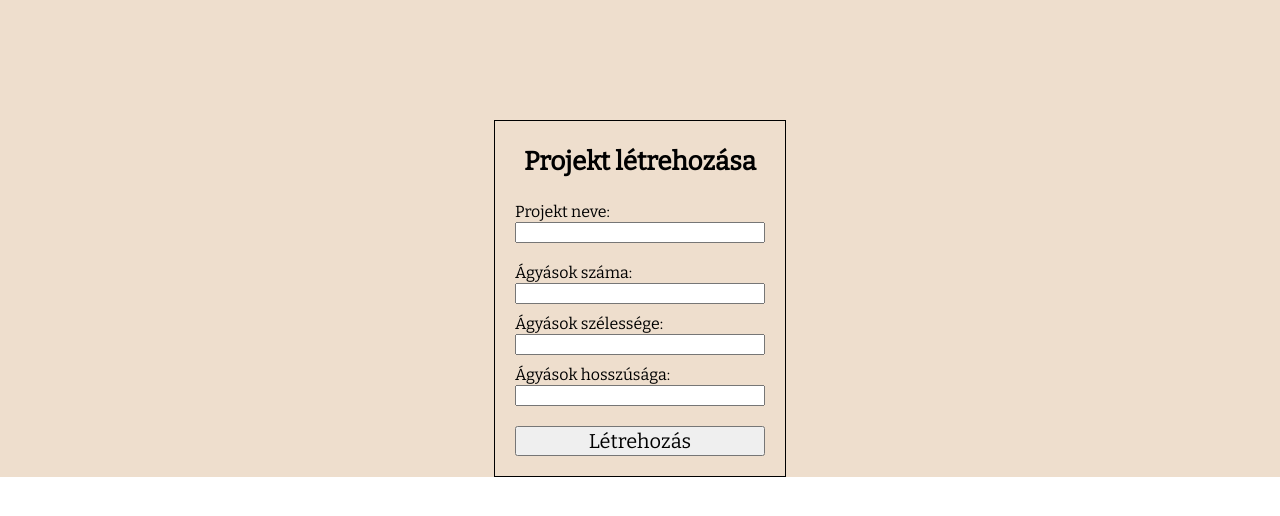
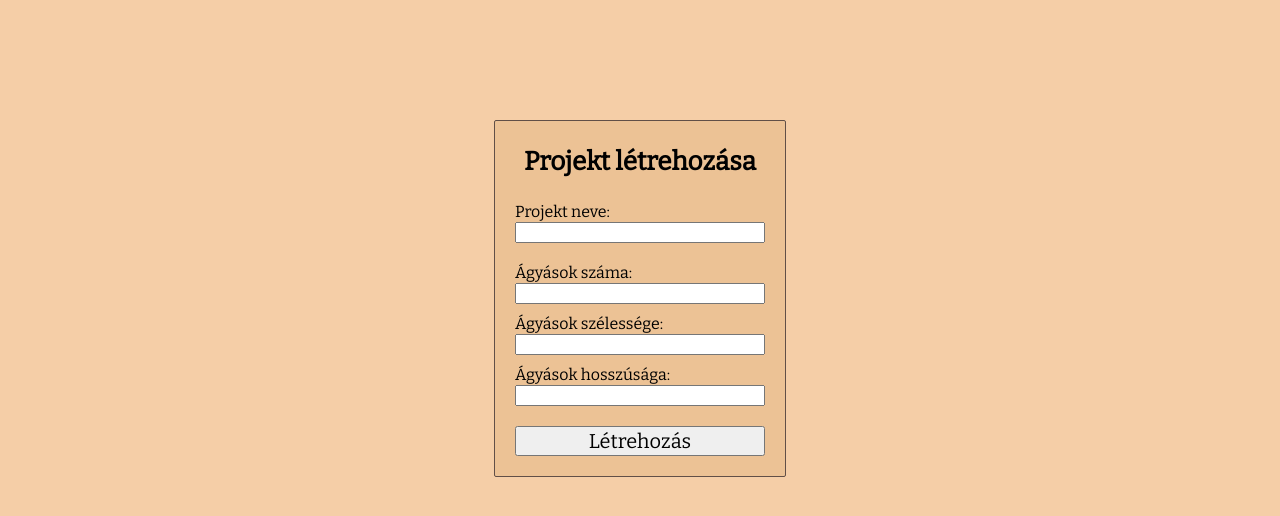
Before and after one commit to mikobalint-szbi/PlantPlanner, a SvelteKit app: page /NewProject in a window 1280 px wide. Shown: the top 516 px of the page. Built offline with nearby package versions, Linux system fonts and the light colour scheme.

Commit message:
NewProject page – little changes

```diff
--- a/src/lib/SideBar.svelte
+++ b/src/lib/SideBar.svelte
@@ -526,7 +526,7 @@ const promise = loadItems()
 
     /* Handle on hover */
     ::-webkit-scrollbar-thumb:hover {
-    background: #555;
+    background: rgb(109, 89, 67);
     }
 
 
--- a/src/routes/NewProject/+page.svelte
+++ b/src/routes/NewProject/+page.svelte
@@ -2,12 +2,13 @@
     import { onMount } from 'svelte';
 
     onMount(() => {
-        document.body.classList.add("newPage-body");
+        document.body.classList.add("newProject-body");
     });
 
 </script>
 
-<body>
+    <svelte:body class="newProject-body"/>
+<div class="body">
     <div class="mainBox">
         <h1>Projekt létrehozása</h1>
         <label for="name">Projekt neve: </label> <input type="text" id="name">
@@ -16,7 +17,7 @@
         <label for="height">Ágyások hosszúsága: </label> <input type="number" id="height">
         <button>Létrehozás</button>
     </div>
-</body>
+</div>
 
 
 
@@ -24,21 +25,21 @@
 
 <style>
 
-    :global(body){
-        height: 100vh;
-    }
-
     .app{
         height: 100vh;
     }
 
-    body{
+    :global(.newProject-body){
+        background-color: rgb(245, 206, 167);
+    }
+
+    .body{
         display: flex;
         padding-top: 15vh;
         justify-content: center;
         height: 100%;
         width: 100%;
-        background-color: rgb(238, 222, 205);
+
     }
 
     .mainBox{
@@ -47,7 +48,9 @@
         width: 250px;
         height: fit-content;
         padding: 20px;
-        border: solid black 1px;
+        border: solid rgb(97, 79, 71) 1px;
+        border-radius: 2px;
+        background-color: rgb(236, 194, 149);
 
     }
 
--- a/src/routes/Planner/+page.svelte
+++ b/src/routes/Planner/+page.svelte
@@ -58,6 +58,7 @@
 
     .body{
         display: flex;
+        background-color: rgb(255, 232, 201);
 
         .col1{
             height: 100vh;
--- a/src/routes/global.css
+++ b/src/routes/global.css
@@ -3,4 +3,6 @@ body{
     padding: 0;
     margin: 0;
     box-sizing: border-box;
+    height: 100vh;
+    background-color: rgb(254, 239, 218);
 }
```
